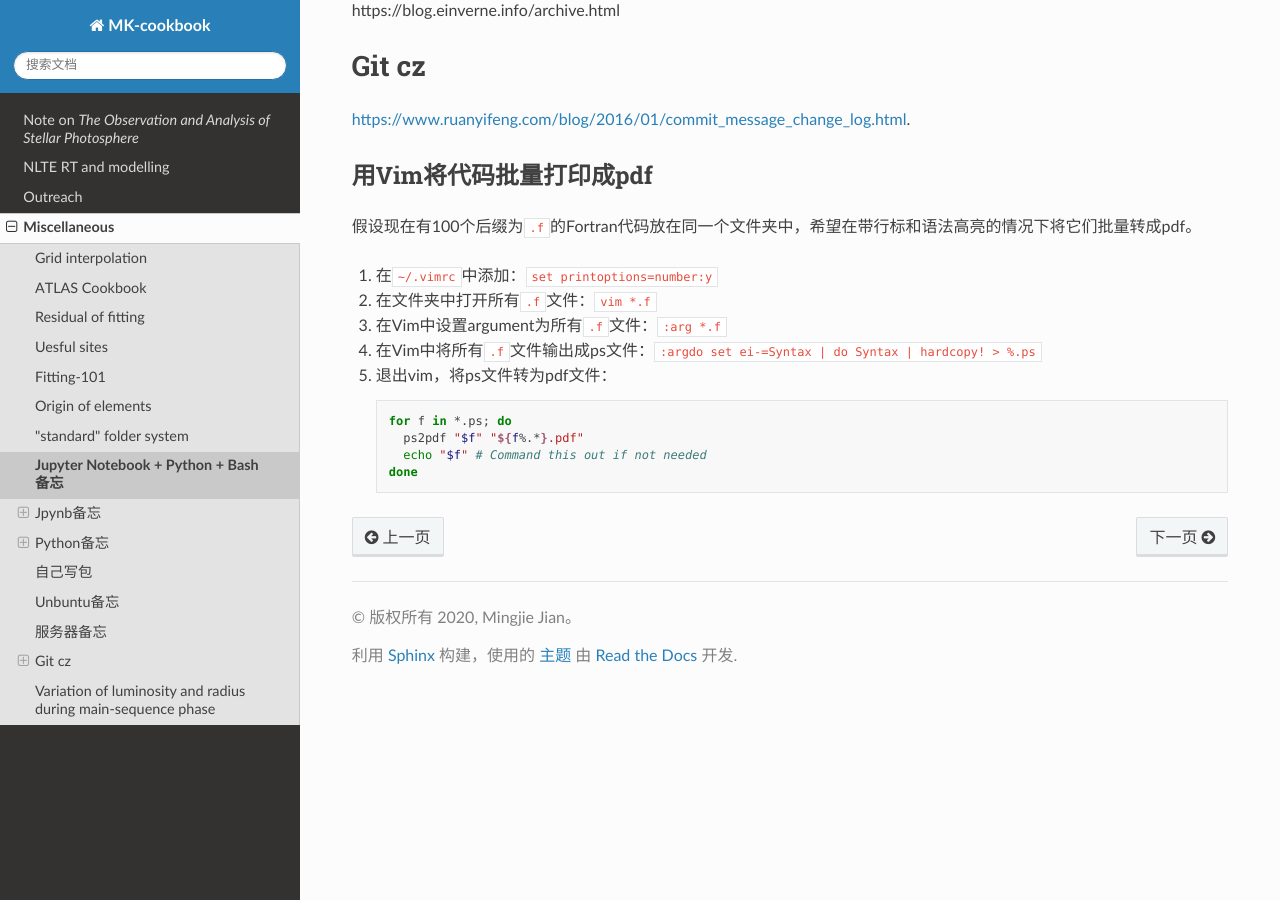
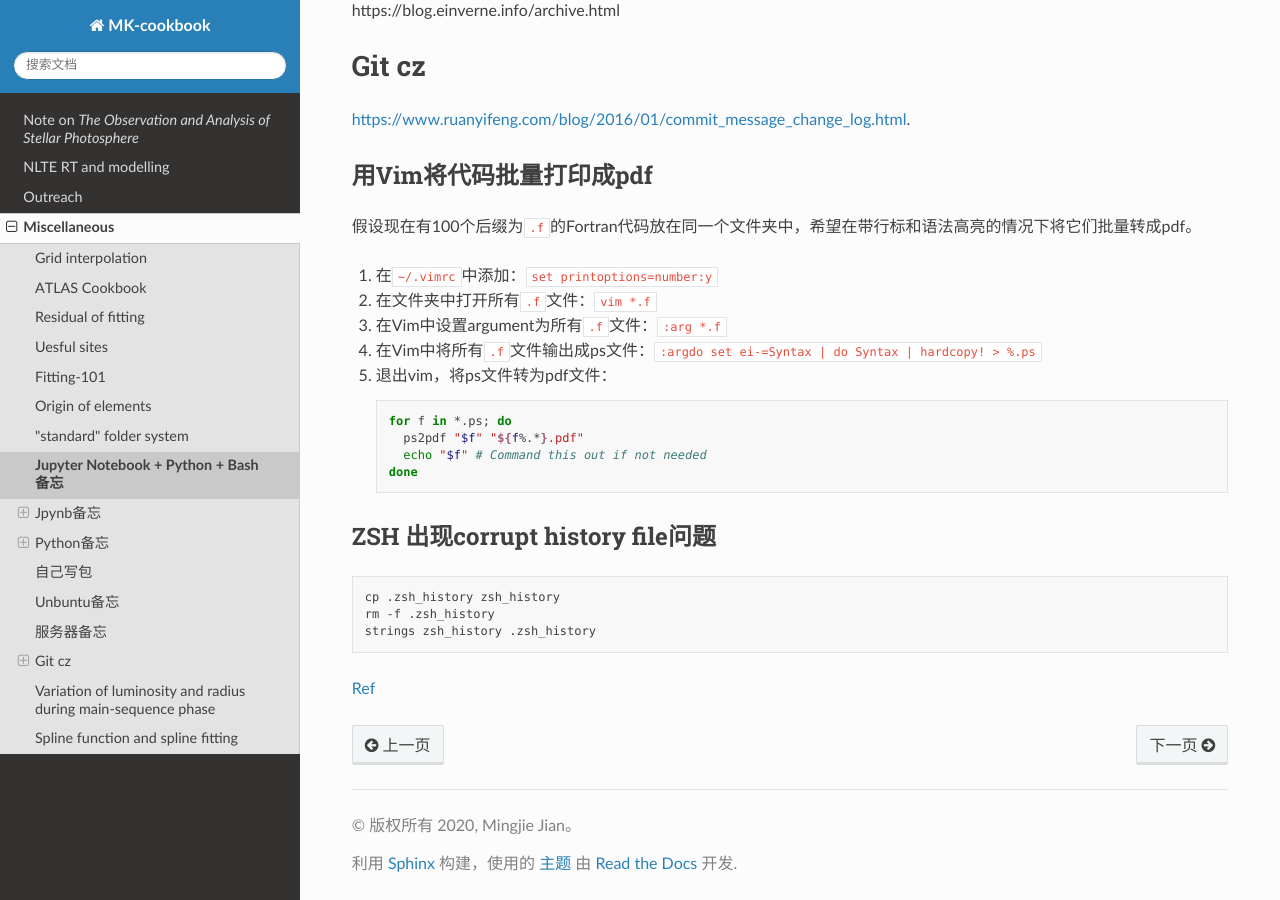
Before and after one commit to MingjieJian/mk_cookbook, a Sphinx documentation site: the page built from source/Miscellaneous/python.md, in a window 1280 px wide and 900 px high, scrolled down 4480 px. Built offline with Sphinx 7.4.7 and the Read the Docs theme 2.0.0, drawn with Linux system fonts in a browser that asks for light colours; pages that are not in the unit, such as notebooks, are missing from menus.

````diff
--- a/source/Miscellaneous.rst
+++ b/source/Miscellaneous.rst
@@ -16,3 +16,4 @@
    "standard" folder system<Miscellaneous/folder_system>
    Python, etc<Miscellaneous/python>
    Variation of luminosity and radius during main-sequence phase<Miscellaneous/l_r_ms.md>
+   Spline function and spline fitting<Miscellaneous/spline.md>
--- a/source/Miscellaneous/python.md
+++ b/source/Miscellaneous/python.md
@@ -210,3 +210,13 @@
       echo "$f" # Command this out if not needed
     done
     ```
+
+## ZSH 出现corrupt history file问题
+
+```sh
+cp .zsh_history zsh_history
+rm -f .zsh_history
+strings zsh_history .zsh_history
+```
+
+[Ref](https://blog.csdn.net/qq_28426351/article/details/51750347)
````
Also changed, not shown: source/Miscellaneous/spline.md (added, +87 -0 lines), source/Miscellaneous/img/spline_example.png (added), source/Miscellaneous/img/spline_spec_example.png (added).
